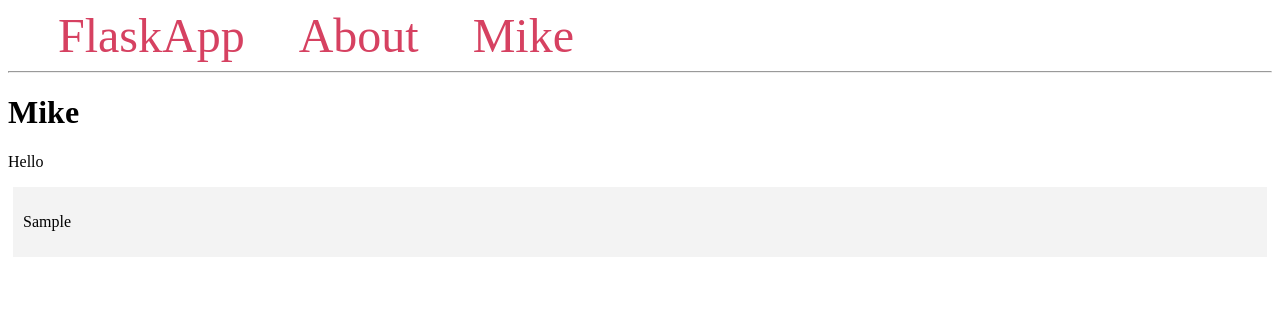
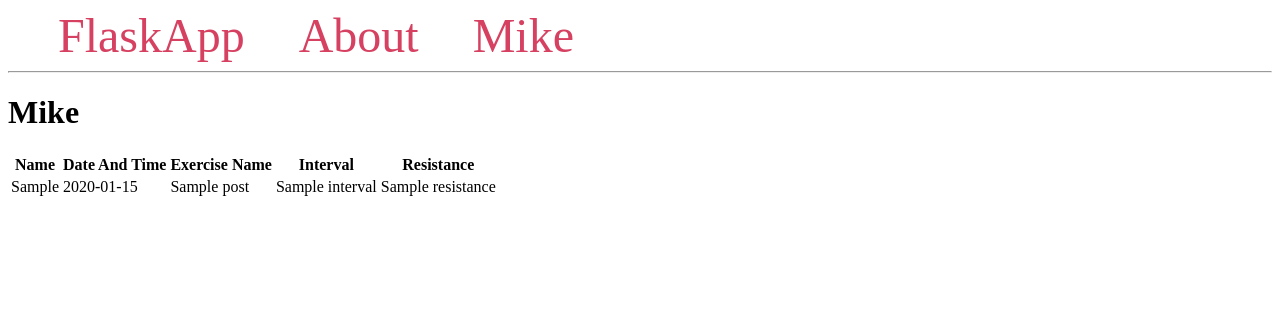
Before and after one commit to Funlamb/tsuyo, a Flask app: template templates/mike.html in a window 1280 px wide. Shown: the top 323 px of the page. Run offline with Flask 2, Linux system fonts and the light colour scheme; the template is opened without the code that fills it: most values are stand-ins (such as "Sample title", 1, 10 or a date in 2020).

Commit message:
Started displaying the user's workout data

```diff
--- a/start.py
+++ b/start.py
@@ -11,7 +11,6 @@ def get_db_connection():
 
 @app.route('/')
 def index():
-   print("Hello")
    db = get_db_connection()
    posts = db.execute("SELECT * FROM users").fetchall()
    print(posts)
@@ -21,13 +20,10 @@ def index():
 @app.route('/mike')
 def mike():
    db = get_db_connection()
-   print("Mike")
    query = """SELECT users.firstName, workouts.dateandtime, sets.*, exercises.name FROM users
       JOIN workouts ON users.id = workouts.userID JOIN sets ON workouts.id = sets.workoutID JOIN exercises ON
       sets.exerciseID = exercises.id WHERE users.id = 1"""
-   # query = """SELECT * FROM workouts"""
    posts = db.execute(query).fetchall()
-   print(posts[0][4])
    db.close()
    return render_template("mike.html", posts=posts)
 
--- a/templates/mike.html
+++ b/templates/mike.html
@@ -2,10 +2,25 @@
 
 {%block content%}
     <h1>{%block title%} Mike {% endblock %}</h1>
-    {%for p in posts %}
-            <p>Hello</p>
-            <div class='post'>
-                <p>{{p['firstName']}}</p>
-            </div>
-    {% endfor %}
+    <table class="table tablestriped">
+        <thead>
+            <tr>
+                <th class="text-start">Name</th>
+                <th class="text-end">Date And Time</th>
+                <th class="text-end">Exercise Name</th>
+                <th class="text-end">Interval</th>
+                <th class="text-end">Resistance</th>
+            </tr>
+        </thead>
+        <tbody>
+            {%for p in posts %}
+                <tr>
+                    <td class="border-0 fw-bold text-end">{{p['firstName']}}</td>
+                    <td class="border-0 fw-bold text-end">{{p['dateandtime']}}</td>
+                    <td class="border-0 fw-bold text-end">{{p['name']}}</td>
+                    <td class="border-0 fw-bold text-end">{{p['interval']}}</td>
+                    <td class="border-0 fw-bold text-end">{{p['resistance']}}</td>
+                </tr>
+            {% endfor %}
+        </tbody>
 {% endblock %}
```
